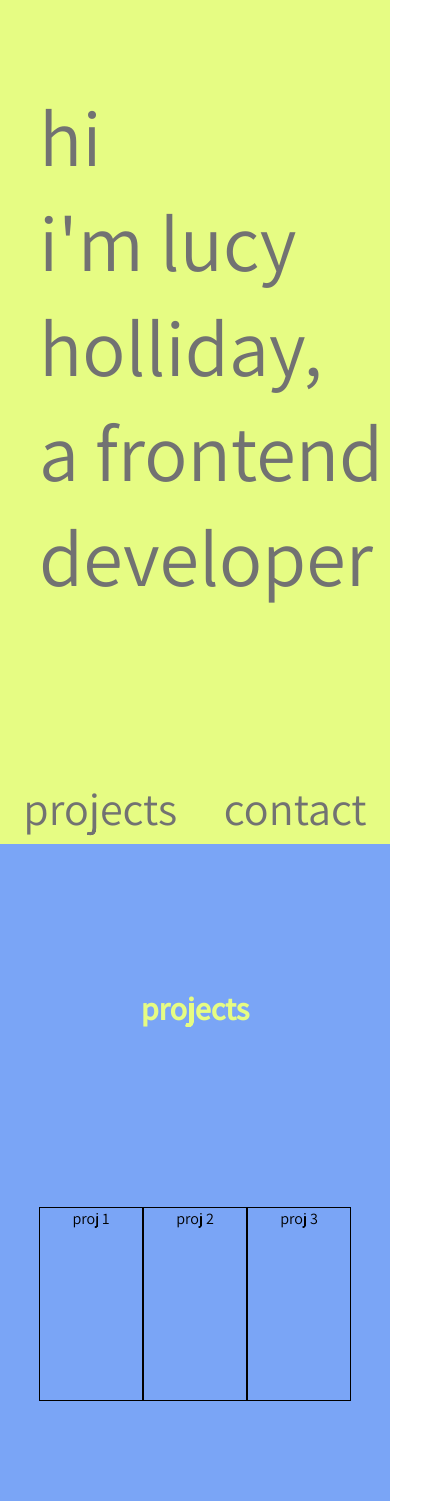
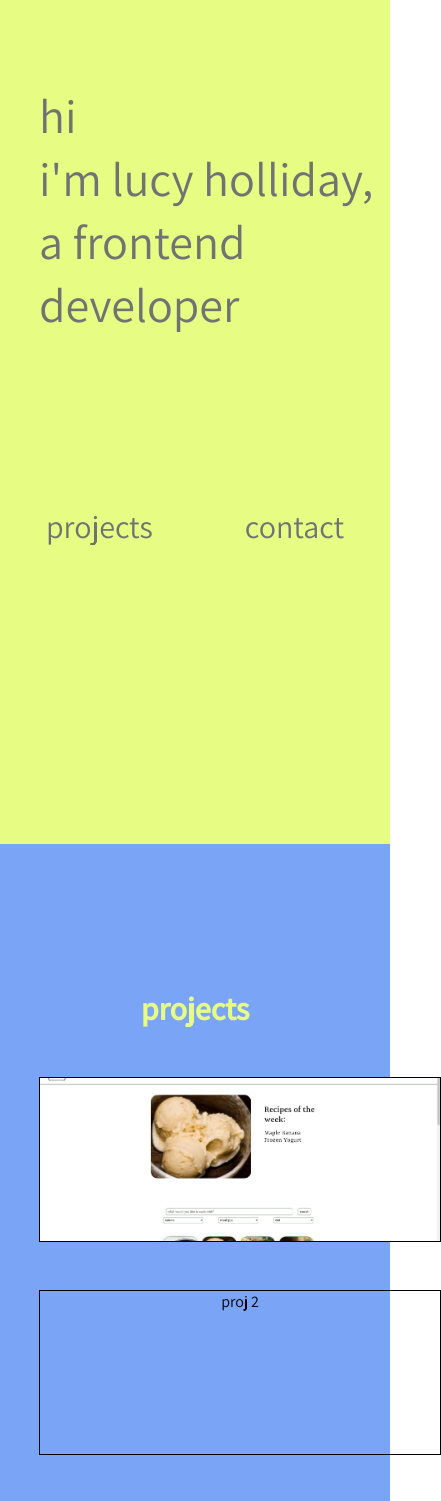
Before and after one commit to lllhollliday/portfolio, a React (Create React App) app: page / in a window 390 px wide. Shown: the top 1501 px of the page, 441 px wide, since content can reach past the window. Built offline with nearby package versions, Linux system fonts and the light colour scheme.

Commit message:
breakpoints

```diff
--- a/src/App.css
+++ b/src/App.css
@@ -23,8 +23,6 @@
 
 .text {
   padding-top: 10vh;
-
-
 }
 
 .green p {
@@ -49,63 +47,90 @@
   display: inline-flex;
 }
 
-
-
 @media (max-width: 768px) {
-
   .green p {
     font-size: 5rem;
   }
 }
 
+@media (max-width: 428px) {
+  .green p {
+    font-size: 3rem;
+  }
+  .links a {
+    font-size: 2rem;
+    /*    margin-top: -5rem; */
+  }
+}
 @media (max-width: 375px) {
-
   .green p {
     font-size: 2.2rem;
     margin-right: 4rem;
   }
 
-  .links a{
-    font-size: 1rem;
+  .links a {
+    font-size: 1.5rem;
     /*    margin-top: -5rem; */
   }
 }
-
 
 .blue {
   height: 100vh;
   background-color: var(--blue);
   text-align: center;
   padding-top: 10vh;
-
-
-
 }
 
 .blue h1 {
   color: var(--green);
   padding-top: 7vh;
-
 }
 
 .project-flex-box {
   /* border: 1px solid orange; */
   display: flex;
-justify-content: space-around;
+  /* justify-content: space-around; */
 
   align-items: center;
   height: 25vh;
-margin-top: 20vh;
+  margin-top: 25vh;
   width: 80vw;
 
-
+  gap: 3rem;
 }
 
-.proj1, .proj2, .proj3{
+@media (max-width: 768px) {
+  .project-flex-box {
+    flex-direction: column;
+    align-items: center;
+    height: 70%;
+    margin-top: 3rem;
+  }
+}
+
+.proj1,
+.proj2,
+.proj3 {
   border: 1px solid black;
-  width: 15rem;
-  height: 12rem;
+ width: 25rem;
 
+  height: 18rem;
+}
+
+.proj1 {
+  background: url("./assets/pantry.jpg");
+  background-size: cover;
+  overflow: hidden;
+  background-position: center;
+}
+
+@media (max-width: 768px) {
+  .proj1,
+  .proj2,
+  .proj3 {
+    height: 20rem;
+    width: 25rem;
+  }
 }
 
 .pink {
--- a/src/App.js
+++ b/src/App.js
@@ -29,7 +29,7 @@ function App() {
 
       <h1>projects</h1>
       <div className="project-flex-box">
-        <div className="proj1">proj 1</div>
+        <div className="proj1"></div>
 
         <div className="proj2">proj 2</div>
         <div className="proj3">proj 3</div>
```
Lines whose indentation alone changed are shown as unchanged.
